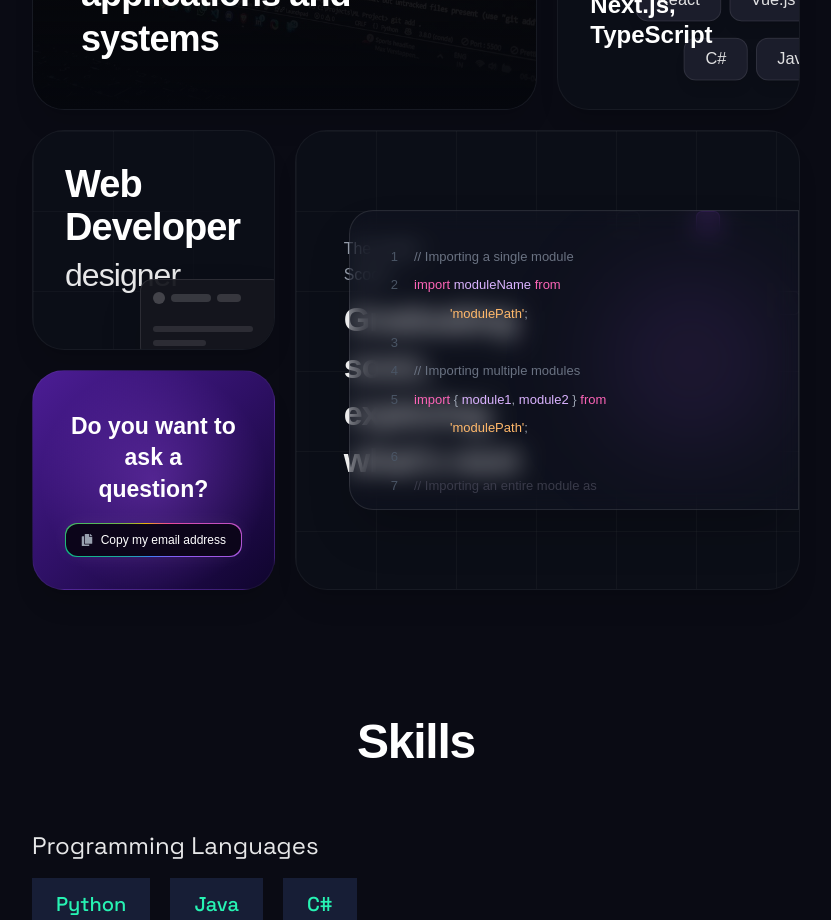
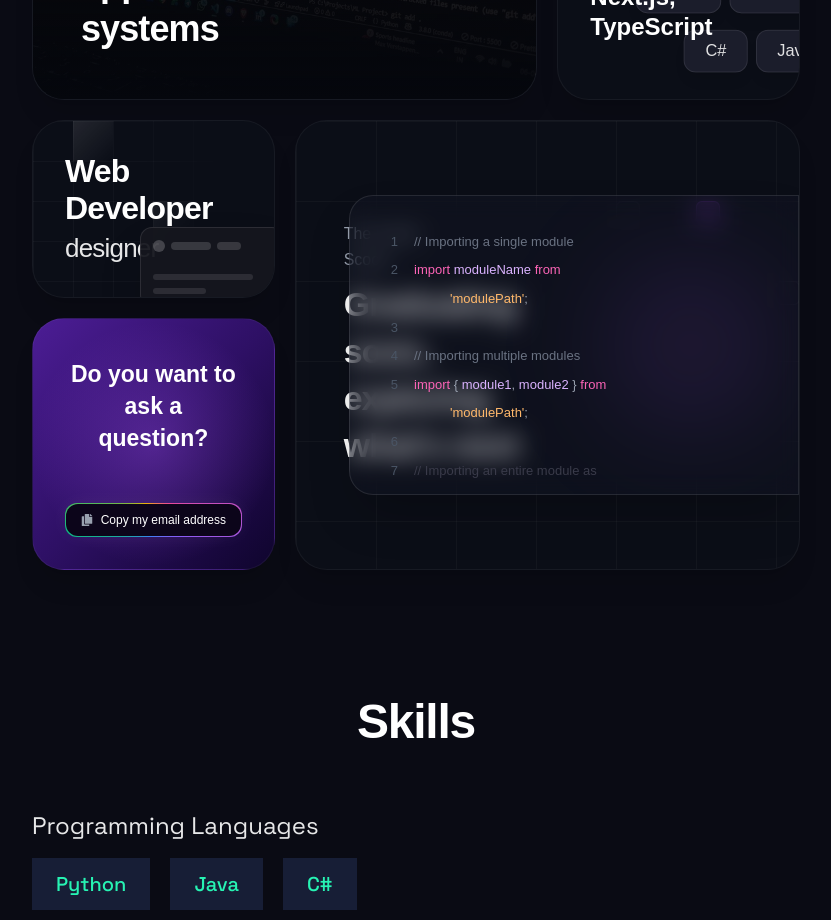
Before and after one commit to httpsdave/httpsdave, a Next.js app: page /professional in a window 1280 px wide. Shown: the part 2300-3220 px from the top of the page, without its empty margins (224-1055 px from the left). Built offline with nearby package versions, Linux system fonts and the light colour scheme; a web font is replaced by a local one.

Commit message:
fixing short profile conainer UI

```diff
--- a/src/app/professional/page.tsx
+++ b/src/app/professional/page.tsx
@@ -797,7 +797,7 @@ export default function ProfessionalPage() {
               Short <span className="text-[color:var(--accent)]">profile</span>
             </h2>
           </div>
-          <div className="grid grid-cols-1 md:grid-cols-3 gap-5 md:auto-rows-[220px]">
+          <div className="grid grid-cols-1 md:grid-cols-3 gap-5 md:auto-rows-[minmax(0,_auto)]">
 
             {/* 1. Developer building... */}
             <div className="group md:col-span-2 md:row-span-2 rounded-[2rem] bg-[#0b0e17] border border-white/5 overflow-hidden relative p-8 md:p-12 flex items-end shadow-xl min-h-[300px] md:min-h-[450px]">
@@ -854,17 +854,24 @@ export default function ProfessionalPage() {
                </div>
             </div>
 
-            {/* 4. Software Architect designer */}
-            <div className="group md:col-span-1 md:row-span-1 border border-white/5 rounded-[2rem] bg-[#0b0e17] p-8 flex flex-col justify-between relative overflow-hidden shadow-xl min-h-[160px] md:min-h-[190px]">
+            {/* 4. Web Developer designer */}
+            <div className="group md:col-span-1 md:row-span-1 border border-white/5 rounded-[2rem] bg-[#0b0e17] px-8 py-4 flex flex-col items-center justify-center relative overflow-hidden shadow-xl min-h-[80px] md:min-h-[100px]">
                <div
-                 className="absolute inset-0 bg-[linear-gradient(to_right,rgba(255,255,255,0.03)_1px,transparent_1px),linear-gradient(to_bottom,rgba(255,255,255,0.03)_1px,transparent_1px)] bg-[size:80px_80px] pointer-events-none z-0"
+                 className="absolute inset-0 pointer-events-none z-0"
                  style={{ maskImage: 'linear-gradient(to right, black 30%, transparent 85%)', WebkitMaskImage: 'linear-gradient(to right, black 30%, transparent 85%)' }}
-               />
+               >
+                 <div className="absolute inset-0 bg-[linear-gradient(to_right,rgba(255,255,255,0.03)_1px,transparent_1px),linear-gradient(to_bottom,rgba(255,255,255,0.03)_1px,transparent_1px)] bg-[size:40px_40px]" />
+                 <div className="absolute top-[0px] left-[40px] w-[40px] h-[40px] bg-gradient-to-br from-white/10 to-white/0" />
+                 <div className="absolute top-[80px] left-[120px] w-[40px] h-[40px] bg-gradient-to-br from-white/10 to-white/0" />
+                 <div className="absolute top-[40px] left-[200px] w-[40px] h-[40px] bg-gradient-to-br from-white/10 to-white/0" />
+               </div>
 
-               <h3 className="text-3xl md:text-[38px] font-mono font-bold text-white relative z-10 leading-[1.15] tracking-tight group-hover:translate-x-1.5 transition-transform duration-300">
-                  Web Developer
-                  <span className="block text-2xl md:text-[32px] text-white/90 font-mono font-normal lowercase mt-1">designer</span>
-               </h3>
+               <div className="w-fit transition-transform duration-300 group-hover:translate-x-1.5 z-10 relative">
+                 <h3 className="text-3xl md:text-[32px] text-left font-mono font-bold text-white leading-[1.15] tracking-tight">
+                    Web Developer
+                    <span className="block text-2xl md:text-[26px] text-white/90 font-mono font-normal lowercase mt-1">designer</span>
+                 </h3>
+               </div>
 
                <div className="absolute bottom-[-10px] right-[-10px] w-36 h-20 bg-[#16171e]/95 border border-white/10 rounded-xl p-3 flex flex-col justify-between shadow-2xl z-10 origin-bottom-right transform scale-100 group-hover:scale-105 transition-all duration-500">
                   {/* Top row: circle + two pills */}
@@ -929,7 +936,7 @@ export default function ProfessionalPage() {
             </div>
 
             {/* 6. Ask a Question */}
-            <div className="group md:col-span-1 md:row-span-1 border border-white/5 rounded-[2rem] bg-gradient-to-br from-[#4c1d95] via-[#2e1065] to-[#0f052d] p-8 flex flex-col justify-between items-center text-center relative overflow-hidden shadow-xl min-h-[180px] md:min-h-[220px]">
+            <div className="group md:col-span-1 md:row-span-1 border border-white/5 rounded-[2rem] bg-gradient-to-br from-[#4c1d95] via-[#2e1065] to-[#0f052d] p-8 flex flex-col justify-between items-center text-center relative overflow-hidden shadow-xl min-h-[110px] md:min-h-[135px]">
                <div className="absolute inset-0 bg-[radial-gradient(circle_at_center,rgba(168,85,247,0.3)_0%,transparent_70%)] pointer-events-none" />
 
                <h3 className="text-xl md:text-[23px] font-mono font-bold text-white relative z-10 mt-2 leading-snug group-hover:translate-x-1.5 transition-transform duration-300">
```
